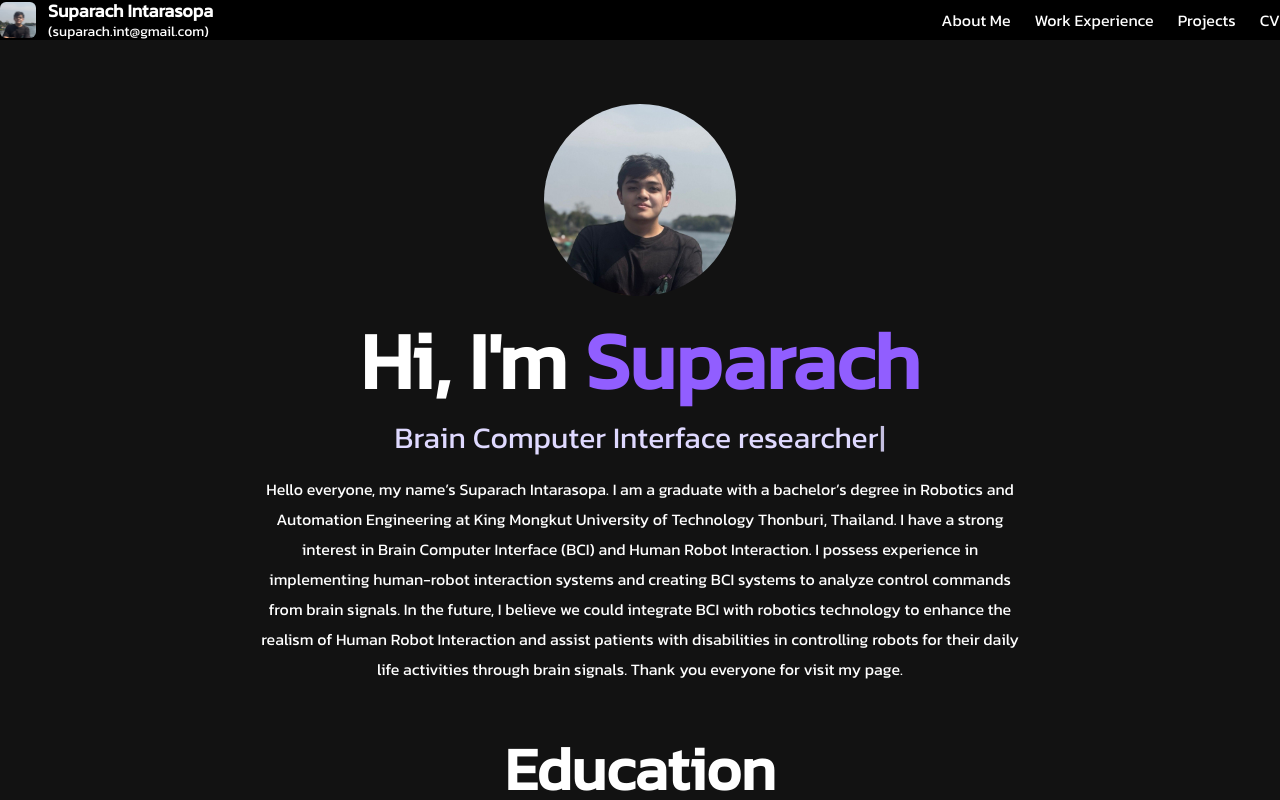
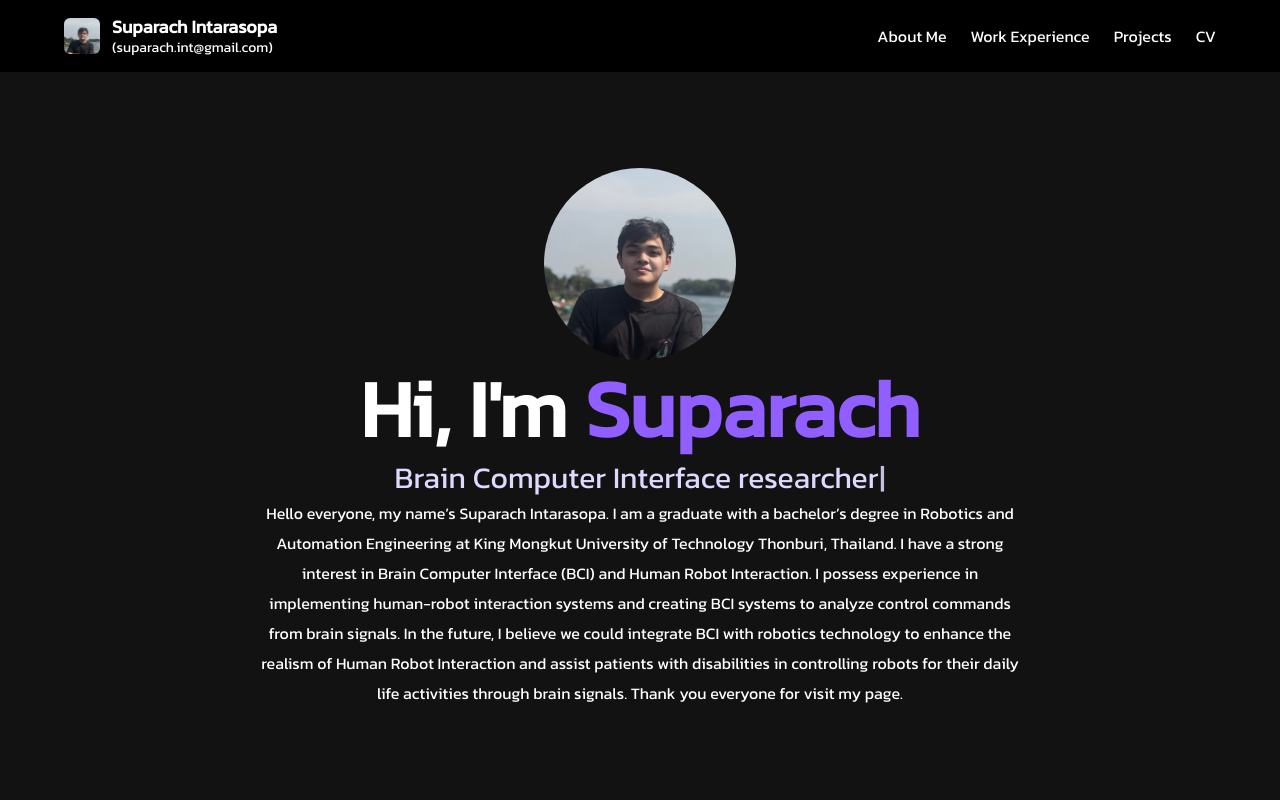
Before and after one commit to pipogood/pipogood-port, a React (Vite) app: page / in a window 1280 px wide. Shown: the top 800 px of the page. Built offline with nearby package versions, Linux system fonts and the light colour scheme.

Commit message:
Update index.css

```diff
--- a/src/index.css
+++ b/src/index.css
@@ -16,8 +16,8 @@
 
 
 * {
-  margin: 10;
-  padding: 0;
+  margin: 0;
+  padding: 5;
   box-sizing: border-box;
   font-family: "Kanit", sans-serif;
   scroll-behavior: smooth;
```
